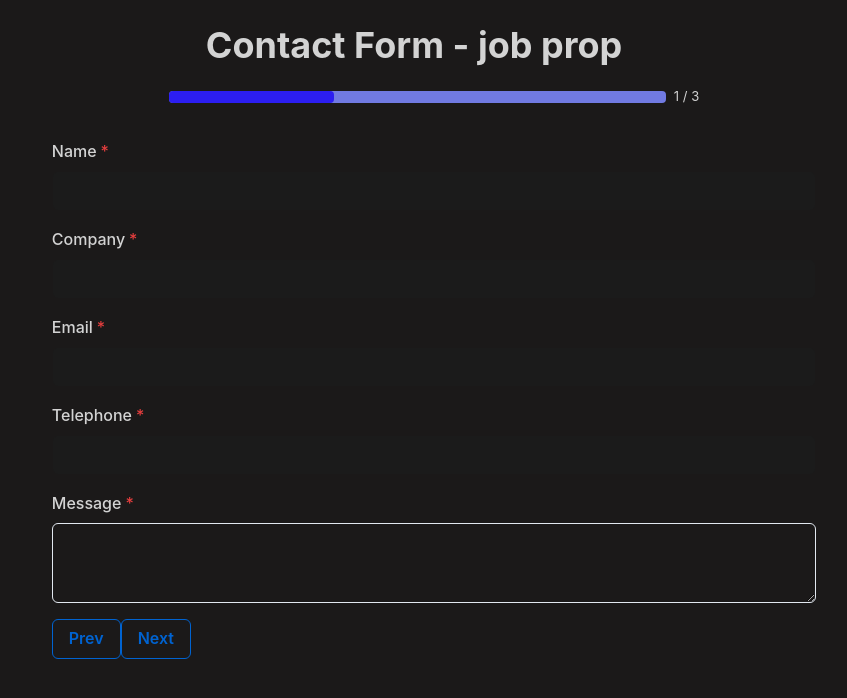
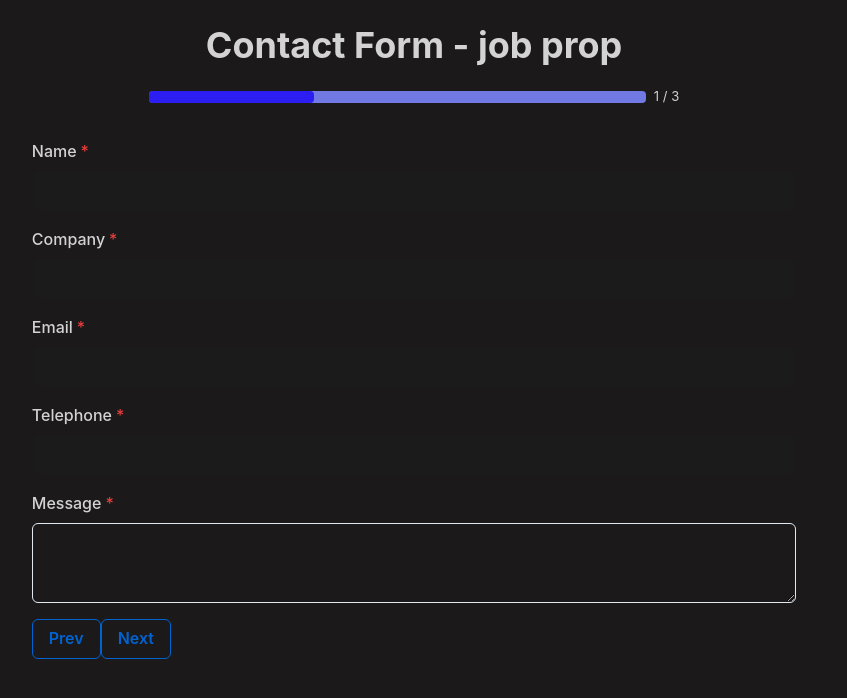
Before and after one commit to NotYourTypicalDeveloper/job-contact-form, a Next.js app: page / in a window 1280 px wide. Shown: the top 698 px of the page, without its empty margins (226-1073 px from the left). Built offline with nearby package versions, Linux system fonts and the light colour scheme.

Commit message:
Fixed styling and made seniority level mandatory

```diff
--- a/components/atoms/CheckBoxes.jsx
+++ b/components/atoms/CheckBoxes.jsx
@@ -1,14 +1,13 @@
 import { React } from "react";
-import { Checkbox, FormLabel, Stack, Grid } from "@chakra-ui/react";
+import { Checkbox, FormLabel, FormControl, Grid } from "@chakra-ui/react";
 
 const CheckBoxes = ({
   checkboxGroupLabel,
   inputName,
   checkboxOptions,
   selectedValues,
-  // isInvalid,
   dispatch,
-  // onBlur
+  isRequired,
 }) => {
   const handleCheckboxChange = (e) => {
     if (e.target.checked) {
@@ -53,13 +52,13 @@ const CheckBoxes = ({
   });
 
   return (
-    <Stack>
+    <FormControl id={inputName} marginBottom="4" isRequired={isRequired}>
       <FormLabel>{checkboxGroupLabel}</FormLabel>
       <Grid templateColumns="repeat(3, 1fr)" gap={3}>
         {checkboxElems}
       </Grid>
       {selectedValues}
-    </Stack>
+    </FormControl>
   );
 };
 
--- a/components/molecules/Page2.jsx
+++ b/components/molecules/Page2.jsx
@@ -38,7 +38,7 @@ const Page2 = ({ formState, dispatch }) => {
         checkboxOptions={Seniority_Options}
         dispatch={dispatch}
         selectedValues={seniority}
-        isRequired={false}
+        isRequired={true}
       />
       {/* ------- Job description------- */}
       <TextAreaInput
--- a/components/organisms/ContactForm.jsx
+++ b/components/organisms/ContactForm.jsx
@@ -74,7 +74,7 @@ const ContactForm = () => {
   return (
     <FormContext.Provider value={formState}>
       <FormDispatchContext.Provider value={dispatch}>
-        <Container m={5}>
+        <Container mt={5}>
           <Text> {formState.globalErrorMsg}</Text>
 
           {/* ============== Progress bar ============== */}
```
